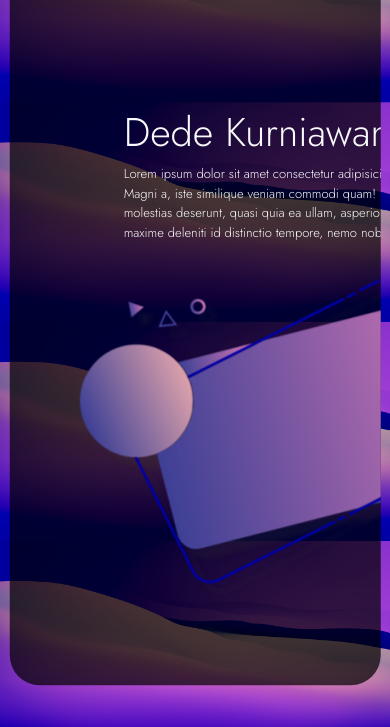
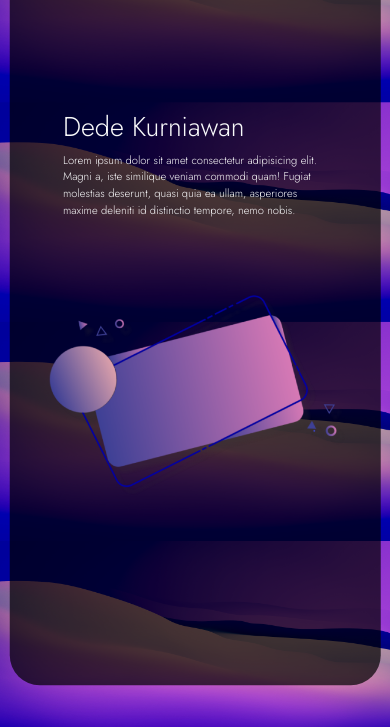
Before and after one commit to dedekurniawan3/dedekurniawan3.github.io, a plain HTML site: page index.html in a window 390 px wide. Shown: the part 117-844 px from the top of the page. Drawn offline with nearby package versions, Linux system fonts and the light colour scheme.

Commit message:
Menambahkan media query max 390px

```diff
--- a/css/style.css
+++ b/css/style.css
@@ -128,4 +128,21 @@ nav {
     padding-bottom: 10%;
   }
   }
+@media screen and (max-width: 390px) {
+  .col-md-8 {
+    margin-left: -17px;
+    margin-top: -100px;
+  }
+  .col-md-8 p {
+    font-size: 0.7em;
+  }
+  .col-md-8 h1 {
+    font-size: 1.7em;
+  }
+  .col-md-3 img {
+    width: -10%;
+    height: 200px;
+    margin-left: -30px;
+    margin-top: 60px;
+  }
 }
```
